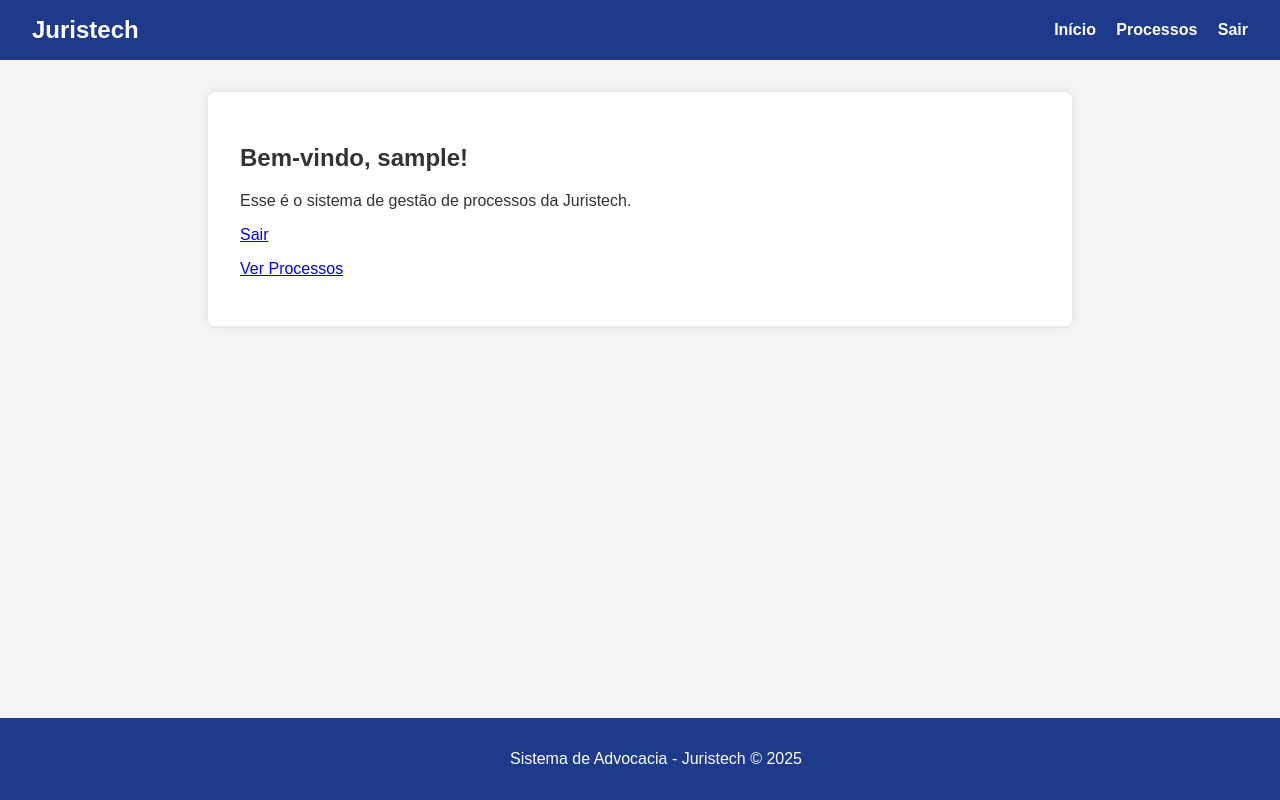
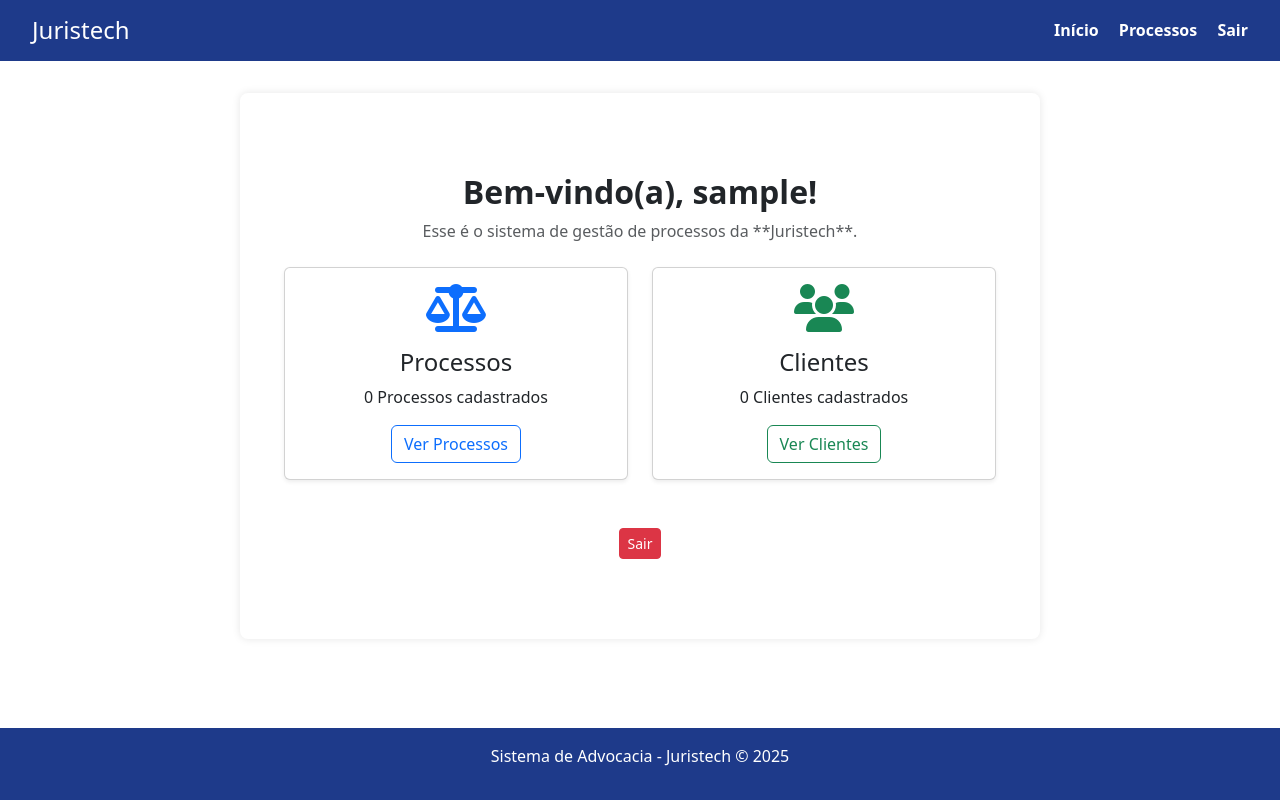
Before and after one commit to Kloppx/JurisTech, a Django app: page / in a window 1280 px wide. Run offline with Django 4.2, Linux system fonts and the light colour scheme; the visitor is signed in with stand-in values (Sample User, id 1); data that the repository does not hold is empty; some libraries are stand-ins or nearby versions.

Commit message:
Remaking the home page

```diff
--- a/juristech/clientes/urls.py
+++ b/juristech/clientes/urls.py
@@ -3,4 +3,5 @@ from . import views
 
 urlpatterns = [
     path('cadastrar/', views.cadastrar_cliente, name='cadastrar_cliente'),
+    path('listar/', views.listar_clientes, name='listar_cliente'),
 ]
--- a/juristech/clientes/views.py
+++ b/juristech/clientes/views.py
@@ -19,3 +19,8 @@ def cadastrar_cliente(request):
             return redirect('cadastrar_cliente')
 
     return render(request, 'clientes/cadastrar_cliente.html')
+
+@login_required
+def listar_clientes(request):
+    clientes = Cliente.objects.all()
+    return render(request, 'clientes/listar_cliente.html', {'clientes': clientes})
--- a/juristech/processos/views.py
+++ b/juristech/processos/views.py
@@ -5,6 +5,7 @@ from django.contrib.auth import authenticate, login, logout
 from django.contrib import messages
 from django.contrib.auth.decorators import login_required
 from datetime import datetime
+from processos.models import Processo
 
 @login_required(login_url='login')
 def cadastrar_processo(request):
@@ -70,7 +71,12 @@ def detalhar_processo(request, processo_id):
 
 @login_required(login_url='login')
 def home_view(request):
-    return render(request, 'home.html')
+    context = {
+        'processos_count': Processo.objects.count(),
+        'clientes_count': Cliente.objects.count(),
+        'documentos_count': Documento.objects.count(),
+    }
+    return render(request, 'home.html', context)
 
 def editar_processo(request, processo_id):
     processo = get_object_or_404(Processo, id=processo_id)
--- a/juristech/templates/base.html
+++ b/juristech/templates/base.html
@@ -5,6 +5,8 @@
     <title>{% block title %}Juristech{% endblock %}</title>
     {% load static %}
     <link rel="stylesheet" href="{% static 'css/style.css' %}">
+    <link href="https://cdn.jsdelivr.net/npm/bootstrap@5.3.3/dist/css/bootstrap.min.css" rel="stylesheet">
+    <script src="https://kit.fontawesome.com/847d6943b9.js" crossorigin="anonymous"></script>
 </head>
 <body>
 
--- a/juristech/templates/home.html
+++ b/juristech/templates/home.html
@@ -3,8 +3,40 @@
 {% block title %}Página Inicial{% endblock %}
 
 {% block content %}
-    <h2>Bem-vindo, {{ user.username }}!</h2>
-    <p>Esse é o sistema de gestão de processos da Juristech.</p>
-    <p><a href="{% url 'logout' %}">Sair</a></p>
-    <p><a href="{% url 'listar_processos' %}">Ver Processos</a></p>
+<div class="container py-5">
+    <div class="text-center mb-4">
+        <h2 class="fw-bold">Bem-vindo(a), {{ user.username }}!</h2>
+        <p class="text-muted">Esse é o sistema de gestão de processos da **Juristech**.</p>
+    </div>
+
+    <div class="row g-4">
+        <!-- Resumo de Processos -->
+        <div class="col-md-6">
+            <div class="card shadow-sm text-center">
+                <div class="card-body">
+                    <i class="fas fa-balance-scale fa-3x text-primary mb-3"></i>
+                    <h4 class="card-title">Processos</h4>
+                    <p class="card-text">{{ processos_count }} Processos cadastrados</p>
+                    <a href="{% url 'listar_processos' %}" class="btn btn-outline-primary">Ver Processos</a>
+                </div>
+            </div>
+        </div>
+
+        <!-- Resumo de Clientes -->
+        <div class="col-md-6">
+            <div class="card shadow-sm text-center">
+                <div class="card-body">
+                    <i class="fas fa-users fa-3x text-success mb-3"></i>
+                    <h4 class="card-title">Clientes</h4>
+                    <p class="card-text">{{ clientes_count }} Clientes cadastrados</p>
+                    <a href="{% url 'listar_cliente' %}" class="btn btn-outline-success">Ver Clientes</a>
+                </div>
+            </div>
+        </div>
+    </div>
+
+    <div class="text-center mt-5">
+        <a href="{% url 'logout' %}" class="btn btn-danger btn-sm">Sair</a>
+    </div>
+</div>
 {% endblock %}
```
Also changed, not shown: juristech/clientes/templates/clientes/listar_cliente.html (added, +24 -0 lines).
